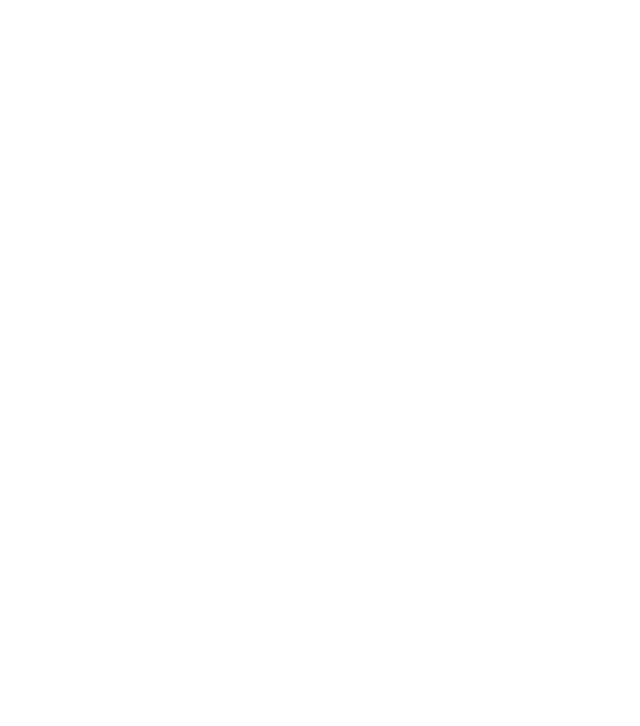
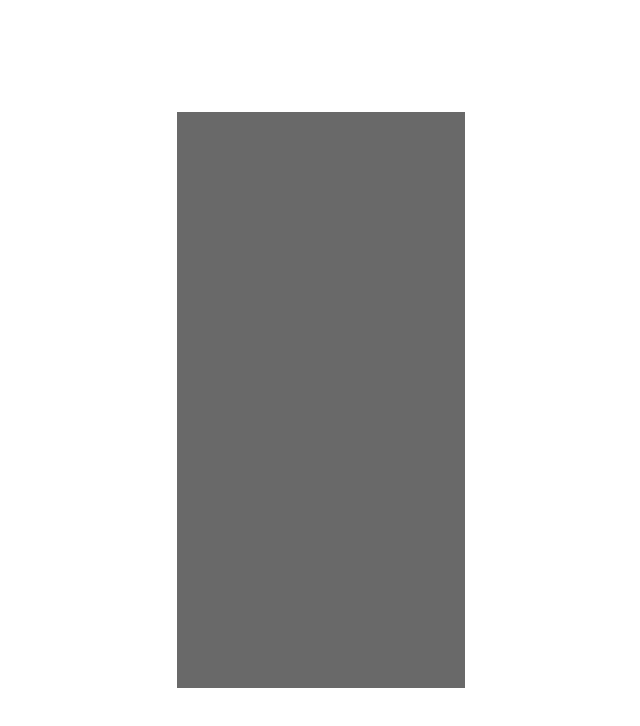
Before and after one commit to heymoose/calculator, a React (Create React App) app: page / in a window 1280 px wide. Shown: the top 726 px of the page, without its empty margins (79-719 px from the left). Built offline with nearby package versions, Linux system fonts and the light colour scheme.

Commit message:
Get the css variables working, was missing an import

```diff
--- a/src/App.js
+++ b/src/App.js
@@ -1,5 +1,6 @@
 import React, { Component } from 'react';
 import Calculator from './containers/Calculator/Calculator';
+import './App.css';
 
 class App extends Component {
     render() {
--- /dev/null
+++ b/src/containers/Calculator/Calculator.css
@@ -0,0 +1,5 @@
+.calculator-container {
+    background-color: var(--calculator-background-color);
+    height: var(--calculator-height);
+    width: var(--calculator-width);
+}
--- a/src/containers/Calculator/Calculator.js
+++ b/src/containers/Calculator/Calculator.js
@@ -1,4 +1,5 @@
 import React, { Component } from 'react';
+import './Calculator.css';
 
 class Calculator extends Component {
     state = {
--- a/src/index.css
+++ b/src/index.css
@@ -3,7 +3,26 @@
 */
 
 :root {
+    /* background colors */
+    --calculator-background-color: #696969;
+
+    /* font */
     --main-font: 'Orbitron', sans-serif;
+
+    /* calculator dimensions */
+    --calculator-height: 72%;
+    --calculator-width: 36%;
+}
+
+/*
+media query for tablet or smaller screen
+*/
+@media screen and (max-width: 1024px) {
+    :root {
+        /* calculator dimensions */
+        --calculator-height: 100vh%;
+        --calculator-width: 100vh%;
+    }
 }
 
 /*
```
